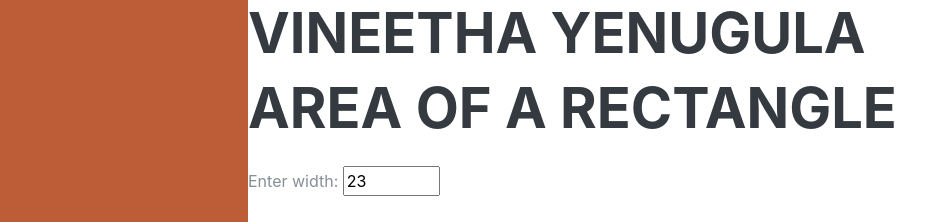
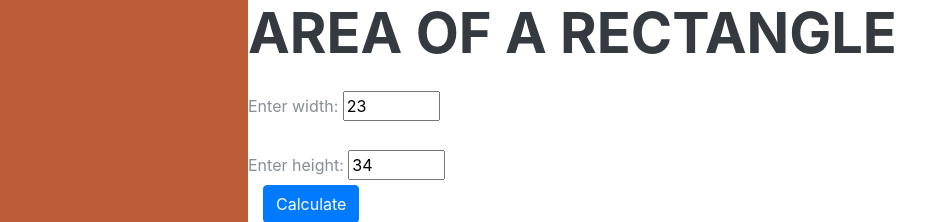
Before and after one commit to vineetha1996/about-me-new, a website: page App.html in a window 1280 px wide. Shown: the top 222 px of the page, without its empty margins (24-949 px from the left). Drawn offline with Linux system fonts and the light colour scheme; a web font is replaced by a local one.

Commit message:
Update App.html

```diff
--- a/App.html
+++ b/App.html
@@ -52,7 +52,7 @@
     </div>
   </nav>
 
-  <h2>Vineetha Yenugula</h2>
+
   <h2>Area of a rectangle</h2>
   <fieldset class="mt-4">
     <label for="firstInput">Enter width:</label>
```
